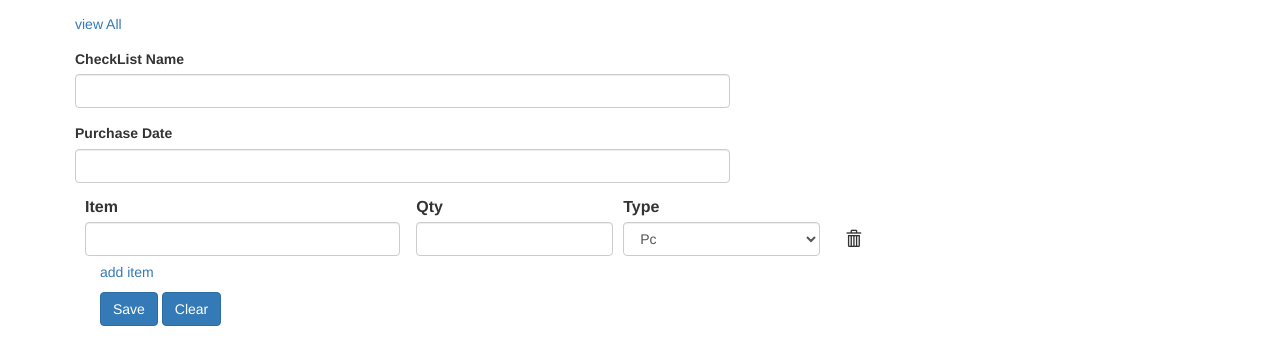
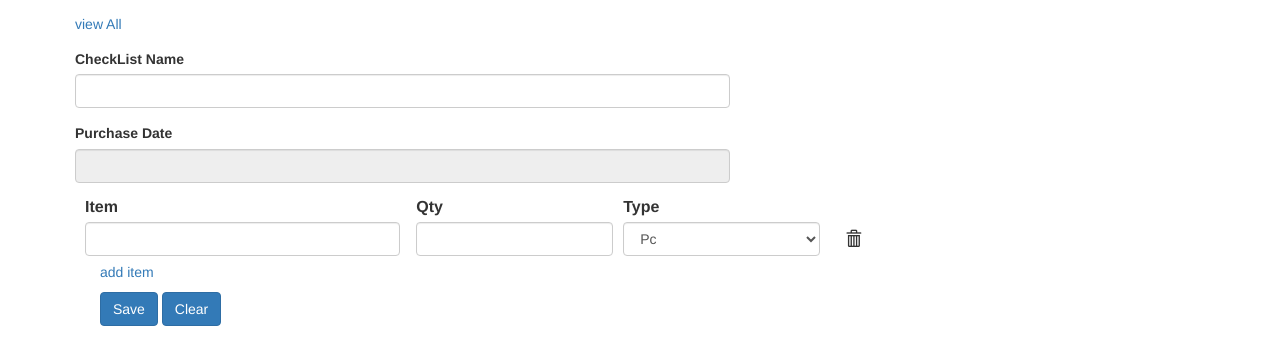
Before and after one commit to rvfeed/budoopjs, a plain HTML site: page checklist.html in a window 1280 px wide. Shown: the part 58-422 px from the top of the page. Drawn offline with Linux system fonts and the light colour scheme.

Commit message:
changed date fields to readonly to avoid keyboard popup on android

```diff
--- a/checklist.html
+++ b/checklist.html
@@ -41,7 +41,7 @@
           <div class="form-group col-sm-7">
 
               <label for="itemDate">Purchase Date</label>
-              <input type="text" id="itemDate"  name="itemDate" class="form-control datepicker" required>
+              <input type="text" id="itemDate"  name="itemDate" class="form-control datepicker" readonly="true" required>
 
           </div>
 
```
Also changed, not shown: index.html (+1 -1 lines).
